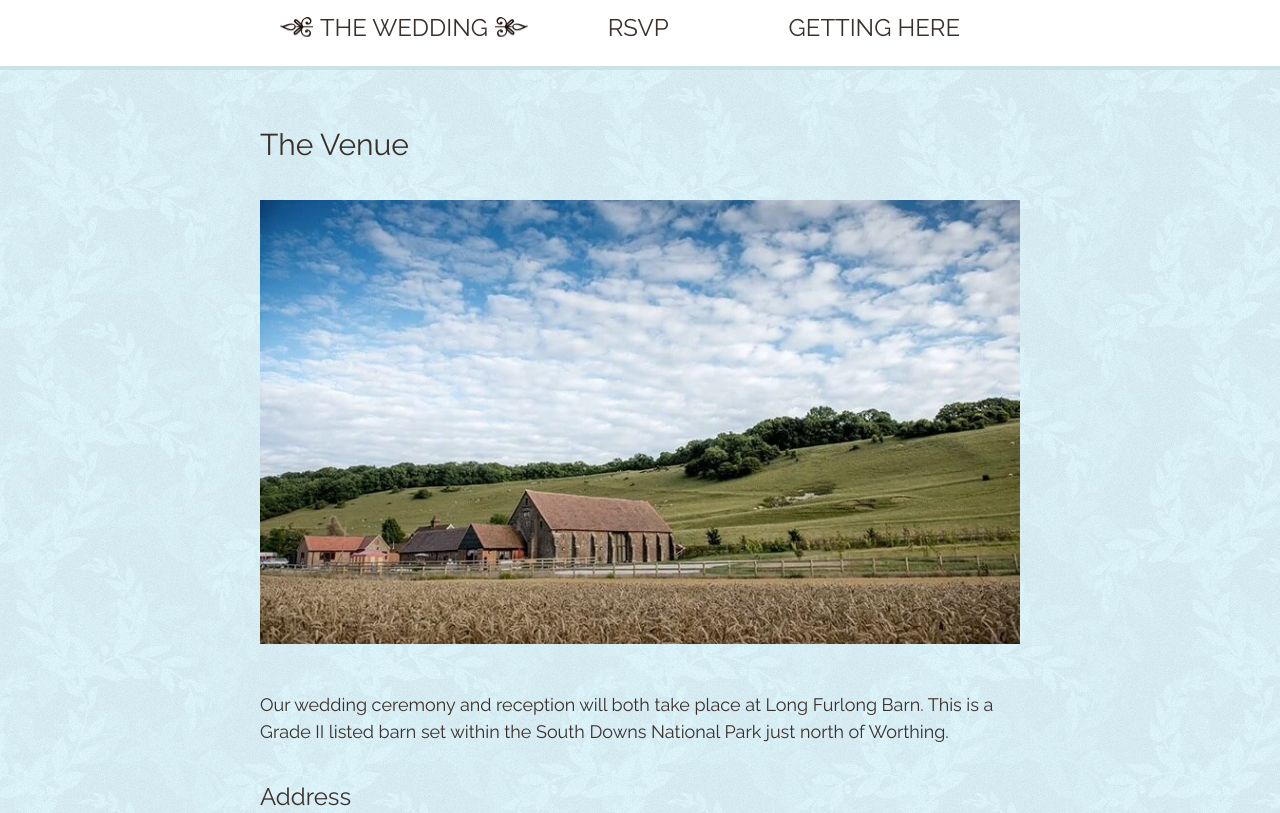
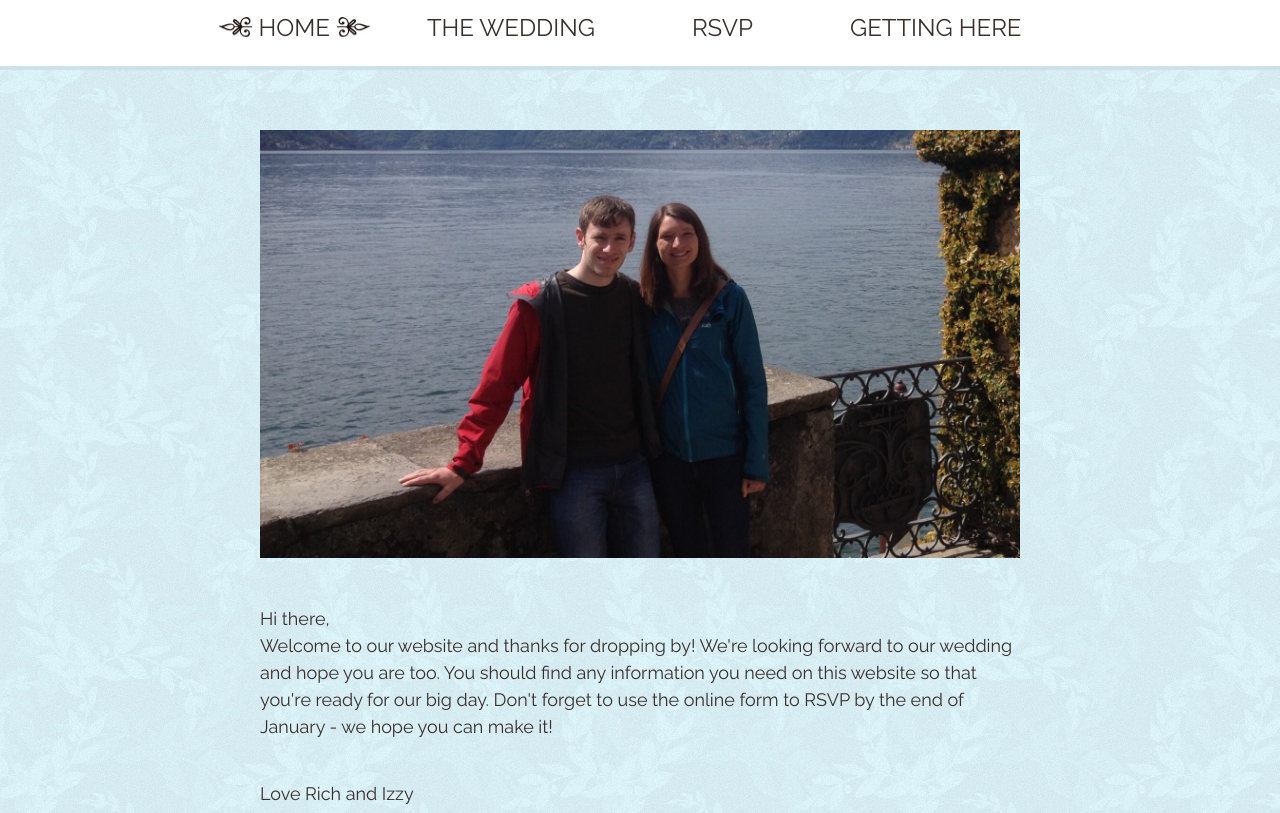
Before and after one commit to adrianosmond/isabelwedding, a React (Create React App) app: page / in a window 1280 px wide. Shown: the part 660-1473 px from the top of the page. Built offline with nearby package versions, Linux system fonts and the light colour scheme; a web font is replaced by a local one.

Commit message:
Added home page

```diff
--- a/src/App.js
+++ b/src/App.js
@@ -5,6 +5,7 @@ import {
 } from 'react-router-dom';
 
 import Tabs from './components/Tabs';
+import Home from './components/Home';
 import TheWedding from './components/TheWedding';
 import GettingHere from './components/GettingHere';
 import RSVPForm from './components/RSVPForm';
@@ -40,10 +41,12 @@ class App extends Component {
             </div>
           </div>
           <div className="page-body">
-            <Route exact path="/" render={(props) => (<Tabs {...props} firstRoute={this.state.firstRoute} selected="wedding"/>)} />
+            <Route exact path="/" render={(props) => (<Tabs {...props} firstRoute={this.state.firstRoute} selected="home"/>)} />
+            <Route exact path="/wedding" render={(props) => (<Tabs {...props} firstRoute={this.state.firstRoute} selected="wedding"/>)} />
             <Route path="/rsvp" render={(props) => (<Tabs {...props} firstRoute={this.state.firstRoute} selected="rsvp"/>)} />
             <Route path="/getting-here" render={(props) => (<Tabs {...props} firstRoute={this.state.firstRoute} selected="getting-here"/>)} />
-            <Route exact path="/" component={TheWedding}/>
+            <Route exact path="/" component={Home}/>
+            <Route exact path="/wedding" component={TheWedding}/>
             <Route path="/getting-here" component={GettingHere}/>
             <Route path="/rsvp" component={RSVPForm}/>
           </div>
--- /dev/null
+++ b/src/components/Home/index.js
@@ -0,0 +1,24 @@
+import React, { Component } from 'react';
+import './index.css';
+
+class Home extends Component {
+  render() {
+    return (
+      <div className="content">
+        <img src="/r-and-i.jpg" className="page-body__image" alt="Long Furlong Barn" />
+        <p className="page-body__text">
+          Hi there,<br/>
+          Welcome to our website and thanks for dropping by! We're looking forward to our wedding
+          and hope you are too. You should find any information you need on this website so that
+          you're ready for our big day. Don't forget to use the online form to RSVP by the end of
+          January - we hope you can make it!
+        </p>
+        <p className="page-body__text">
+          Love Rich and Izzy
+        </p>
+      </div>
+    );
+  }
+}
+
+export default Home;
--- a/src/components/Tabs/index.css
+++ b/src/components/Tabs/index.css
@@ -3,6 +3,12 @@
   border-bottom: 4px solid #cce2e8;
 }
 
+.tabs__wrapper {
+  margin-left: auto;
+  margin-right: auto;
+  padding: 20px;
+  max-width: 900px;
+}
 
 .tabs__tab {
   display: block;
@@ -33,7 +39,7 @@
   }
 }
 
-@media (min-width: 820px) {
+@media (min-width: 900px) {
   .tabs__tab {
     padding-left: 40px;
     padding-right: 40px;
--- a/src/components/Tabs/index.js
+++ b/src/components/Tabs/index.js
@@ -13,13 +13,12 @@ class Tabs extends Component {
   render() {
     return (
       <div className="tabs" ref={(el) => { this.tabEl = el }}>
-        <div className="content">
           <div className="tabs__wrapper">
-            <Link className={this.props.selected === "wedding" ? "tabs__tab tabs__tab--selected" : "tabs__tab"} to="/">The Wedding</Link>
+            <Link className={this.props.selected === "home" ? "tabs__tab tabs__tab--selected" : "tabs__tab"} to="/">Home</Link>
+            <Link className={this.props.selected === "wedding" ? "tabs__tab tabs__tab--selected" : "tabs__tab"} to="/wedding">The Wedding</Link>
             <Link className={this.props.selected === "rsvp" ? "tabs__tab tabs__tab--selected" : "tabs__tab"} to="/rsvp">RSVP</Link>
             <Link className={this.props.selected === "getting-here" ? "tabs__tab tabs__tab--selected" : "tabs__tab"} to="/getting-here">Getting Here</Link>
           </div>
-        </div>
       </div>
     )
   }
--- a/src/components/TheWedding/index.js
+++ b/src/components/TheWedding/index.js
@@ -17,7 +17,8 @@ class TheWedding extends Component {
           Clapham,<br/>
           Worthing,<br/>
           West Sussex,<br/>
-          BN13 3XN
+          BN13 3XN<br/>
+          <a href="https://goo.gl/maps/C2CZStZZ9672" target="_blank" rel="noopener noreferrer">view on a map</a>
         </p>
 
         <h2 className="page-body__heading">Timings</h2>
```
Also changed, not shown: src/components/Home/index.css (added).
